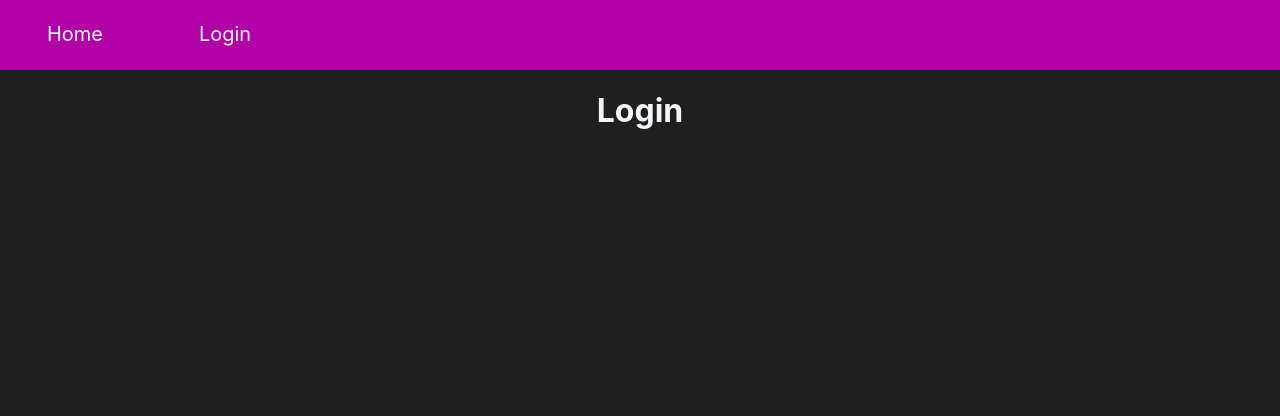
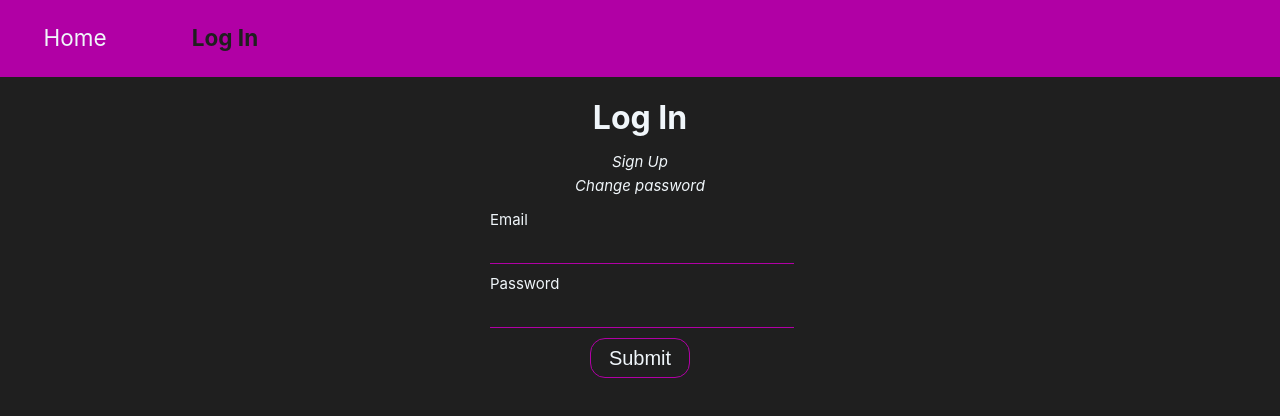
Before and after one commit to swan484/se3316-ebodnar-djin57-swan484-lab4, a React (Create React App) app: page /login in a window 1280 px wide. Shown: the top 416 px of the page. Built offline with nearby package versions, Linux system fonts and the light colour scheme.

Commit message:
Created frontend for modular login page

```diff
--- a/src/components/home.js
+++ b/src/components/home.js
@@ -6,6 +6,9 @@ const Home = () => {
             <h1>
                 Home
             </h1>
+            <p>
+                Welcome to the home page...
+            </p>
         </div>
     )
 }
--- a/src/components/login.js
+++ b/src/components/login.js
@@ -1,11 +1,155 @@
-import React from "react";
+import React, {useEffect, useState} from "react";
+import './styles/login.css'
+
+const FormRow = ({updateInput, inputType, inputTitle}) => {
+    const [value, setValue] = useState('');
+
+    useEffect(() => {
+        updateInput(value)
+    }, [value]);
+
+    const updateValue = (e) => {
+        setValue(e.target.value)
+    }
+
+    return (
+        <div className="pad-top">
+            <label>{inputTitle}</label>
+            <input type={inputType} onChange={(e) => updateValue(e)} />
+        </div>
+    )
+}
+
+const LoginForm = () => {
+    const [email, setEmail] = useState('');
+    const [password, setPassword] = useState('');
+
+    const updateEmail = (email) => {
+        setEmail(email)
+    }
+    const updatePassword = (password) => {
+        setPassword(password)
+    }
+
+    return (
+        <div className="form">
+            <FormRow updateInput={updateEmail} inputType='email' inputTitle={'Email'} />
+            <FormRow updateInput={updatePassword} inputType='password' inputTitle={'Password'} />
+            <button onClick={function() {
+                console.log(`${email} & ${password}`)
+            }}>
+                Submit
+            </button>
+        </div>
+    )
+}
+
+const CreateForm = () => {
+    const [email, setEmail] = useState('');
+    const [password, setPassword] = useState('');
+    const [confirmedPassword, setConfirmedPassword] = useState('');
+    const [fullName, setFullName] = useState('');
+
+    const updateEmail = (email) => {
+        setEmail(email)
+    }
+    const updatePassword = (password) => {
+        setPassword(password)
+    }
+    const updateConfirmedPassword = (confirmedPassword => {
+        setConfirmedPassword(confirmedPassword)
+    })
+    const updateFullName = (fullName) => {
+        setFullName(fullName)
+    }
+
+    return (
+        <div className="form">
+            <FormRow updateInput={updateFullName} inputType='text' inputTitle={'Full Name'} />
+            <FormRow updateInput={updateEmail} inputType='email' inputTitle={'Email'} />
+            <FormRow updateInput={updatePassword} inputType='password' inputTitle={'Password'} />
+            <FormRow updateInput={updateConfirmedPassword} inputType='password' inputTitle={'Confirm Password'} />
+            <button onClick={function() {
+                console.log(`${email} & ${password}, ${confirmedPassword} & ${fullName}`)
+            }}>
+                Submit
+            </button>
+        </div>
+    )
+}
+
+const ForgotForm = () => {
+    const [email, setEmail] = useState('');
+    const [existingPassword, setExistingPassword] = useState('');
+    const [password, setPassword] = useState('');
+    const [confirmedPassword, setConfirmedPassword] = useState('');
+    const [fullName, setFullName] = useState('');
+
+    const updateEmail = (email) => {
+        setEmail(email)
+    }
+    const updateExistingPassword = (existingPassword) => {
+        setExistingPassword(existingPassword)
+    }
+    const updatePassword = (password) => {
+        setPassword(password)
+    }
+    const updateConfirmedPassword = (password => {
+        setConfirmedPassword(password)
+    })
+    const updateFullName = (fullName) => {
+        setFullName(fullName)
+    }
+
+    return (
+        <div className="form">
+            <FormRow updateInput={updateFullName} inputType='text' inputTitle={'Full Name'} />
+            <FormRow updateInput={updateExistingPassword} inputType='password' inputTitle={'Current Password'} />
+            <FormRow updateInput={updateEmail} inputType='email' inputTitle={'Email'} />
+            <FormRow updateInput={updatePassword} inputType='password' inputTitle={'Password'} />
+            <FormRow updateInput={updateConfirmedPassword} inputType='password' inputTitle={'Confirm Password'} />
+            <button onClick={function() {
+                console.log(`${email} & ${password}, ${confirmedPassword} & ${fullName}, ${existingPassword}`)
+            }}>
+                Submit
+            </button>
+        </div>
+    )
+}
 
 const Login = () => {
+    let [authMode, setAuthMode] = useState(0)
+
+    const changeAuthMode = (newMode) => {
+        setAuthMode(authMode = newMode)
+    }
+
+    if(authMode === 1){
+        return (
+            <div className="login">
+                <h1>Sign Up</h1>
+                <p onClick={() => changeAuthMode(0)} className='login-link'>Log in</p>
+                <p onClick={() => changeAuthMode(2)} className='login-link'>Change password</p>
+                <CreateForm />
+            </div>
+        )
+    }
+    else if(authMode === 2){
+        return (
+            <div className="login">
+                <h1>Change Password</h1>
+                <p onClick={() => changeAuthMode(0)} className='login-link'>Log in</p>
+                <p onClick={() => changeAuthMode(1)} className='login-link'>Sign Up</p>
+                <ForgotForm />
+            </div>
+        )
+    }
     return (
-        <div>
-            <h1>
-                Login
-            </h1>
+        <div className="login">
+            <h1>Log In</h1>
+            <p onClick={() => changeAuthMode(1)} className='login-link'>Sign Up</p>
+            <p onClick={() => changeAuthMode(2)} className='login-link'>Change password</p>
+            <LoginForm />
         </div>
     )
 }
--- a/src/components/navbar.js
+++ b/src/components/navbar.js
@@ -1,5 +1,5 @@
 import React from "react";
-import { BrowserRouter, Route, Link } from "react-router-dom";
+import { NavLink } from "react-router-dom";
 import './styles/navbar.css';
 
 const Navbar = () => {
@@ -7,18 +7,14 @@ const Navbar = () => {
         <nav>
             <ul>
                 <li>
-                    <Link to='/' class='link'>Home</Link>
+                    <NavLink to='/' className={({ isActive }) => "link" + (isActive ? " active" : "")}>Home</NavLink>
                 </li>
                 <li>
-                    <Link to='/login' class='link'>Login</Link>
+                    <NavLink to='/login' className={({ isActive }) => "link" + (isActive ? " active" : "")}>Log In</NavLink>
                 </li>
             </ul>
         </nav>
     )
 }
 
-document.addEventListener('DOMContentLoaded', () => {
-    console.log("HI");
-})
-
 export default Navbar;
--- /dev/null
+++ b/src/components/styles/login.css
@@ -0,0 +1,89 @@
+.login > p {
+    margin: 0px;
+    margin-bottom: 5px;
+}
+
+.login > h1 {
+    margin-bottom: 15px;
+}
+
+.form {
+    font-size: 20px;
+    justify-content: center;
+}
+
+.form div {
+    display: block;
+    width: 300px;
+    margin: 0 auto;
+}
+
+.form p {
+    font-size: inherit;
+    display: inline-block;
+    justify-content: left;
+    padding-bottom: 0px;
+}
+
+.form label {
+    display: block;
+    width: 100%;
+    text-align: left;
+    font-size: 15px;
+    padding-bottom: 5px;
+}
+
+.form input {
+    width: 100%;
+    font-size: inherit;
+    background-color: #1f1f1f;
+    color: #F0F6FA;
+    border: none;
+    padding-bottom: 5px;
+    border-bottom: 1px solid #b100a5;
+}
+
+*:focus {
+    outline: none;
+}
+
+button {
+    height: 40px;
+    width: 100px;
+    border-radius: 15px;
+    border: 1px solid #b100a5;
+    background-color: #1F1F1F;
+    color: #F0F6FA;
+    font-size: inherit;
+    margin-top: 10px;
+}
+
+button:hover {
+    background-color: #efa8ea;
+    color: #1F1F1F;
+    border-color: #1F1F1F;
+}
+
+.changeState:hover {
+    cursor: pointer;
+}
+
+.login-link {
+    font-style: italic;
+    font-size: 15px;
+}
+
+.login-link:hover {
+    cursor: pointer;
+}
+
+.head {
+    padding-top: 30px;
+}
+
+.pad-top {
+    padding: 0px;
+    padding-top: 10px;
+    width: 500px;
+    justify-content: center;
+}
--- a/src/components/styles/navbar.css
+++ b/src/components/styles/navbar.css
@@ -3,8 +3,8 @@ ul {
     text-align: left;
     padding: 0px;
     margin: 0px;
-    padding-top: 10px;
-    padding-bottom: 10px;
+    padding-top: 12px;
+    padding-bottom: 15px;
 }
 
 li {
@@ -12,7 +12,7 @@ li {
     list-style: none;
     height: 40px;
     width: 150px;
-    font-size: 20px;
+    font-size: 22.5px;
     padding-top: 10px;
     text-align: center;
 }
@@ -21,4 +21,10 @@ li {
     text-decoration: none;
     color: #F0F6FA;
     vertical-align: middle;
+    font-weight: 400;
 }
+
+.active {
+    color: #1F1F1F;
+    font-weight: 700;
+}
```
